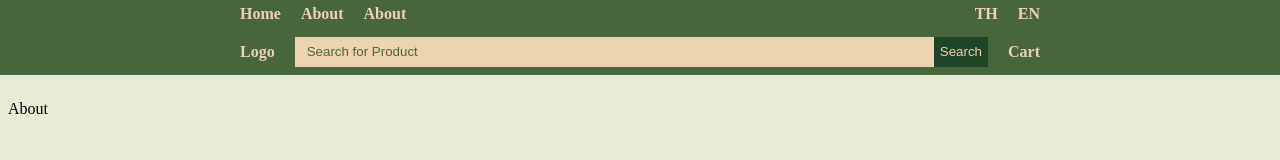
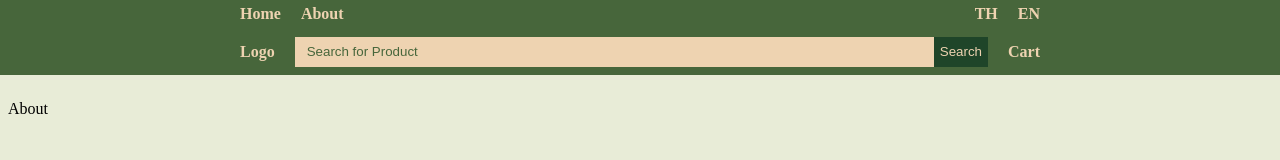
Before and after one commit to Supanat-Tan/shopping-webapp, a Vue app: page /about in a window 1280 px wide. Shown: the top 160 px of the page. Built offline with nearby package versions, Linux system fonts and the light colour scheme.

Commit message:
Update NavBar.vue
-Remove loading page test link from Navigation bar

```diff
--- a/src/components/NavBar.vue
+++ b/src/components/NavBar.vue
@@ -5,7 +5,6 @@
             <div>
                 <RouterLink to="/">{{ language.navbar.home }}</RouterLink>
                 <RouterLink to="/about">About</RouterLink>
-                <RouterLink to="/loading">About</RouterLink>
             </div>
             <div>
                 <li @click="setLang('th')">TH</li>
```
